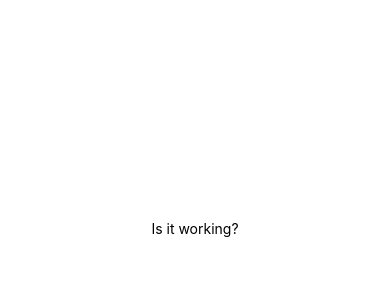
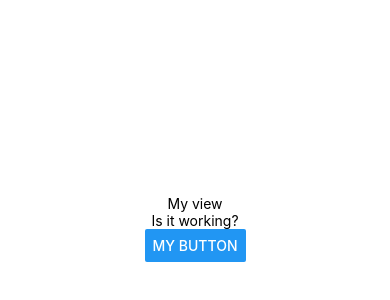
Before and after one commit to albibenni/react-native-sandbox, a React Native app: screen / in a window 390 px wide. Shown: the part 194-494 px from the top of the page. Built offline with nearby package versions, Linux system fonts and the light colour scheme.

Commit message:
basics components

```diff
--- a/App.tsx
+++ b/App.tsx
@@ -1,11 +1,13 @@
-import { StatusBar } from 'expo-status-bar';
-import { StyleSheet, Text, View } from 'react-native';
+import { Button, StyleSheet, Text, View } from 'react-native';
 
 export default function App() {
   return (
     <View style={styles.container}>
+      <View>
+        <Text>My view</Text>
+      </View>
       <Text>Is it working?</Text>
-      <StatusBar style="auto" />
+      <Button title="My button" />
     </View>
   );
 }
```
